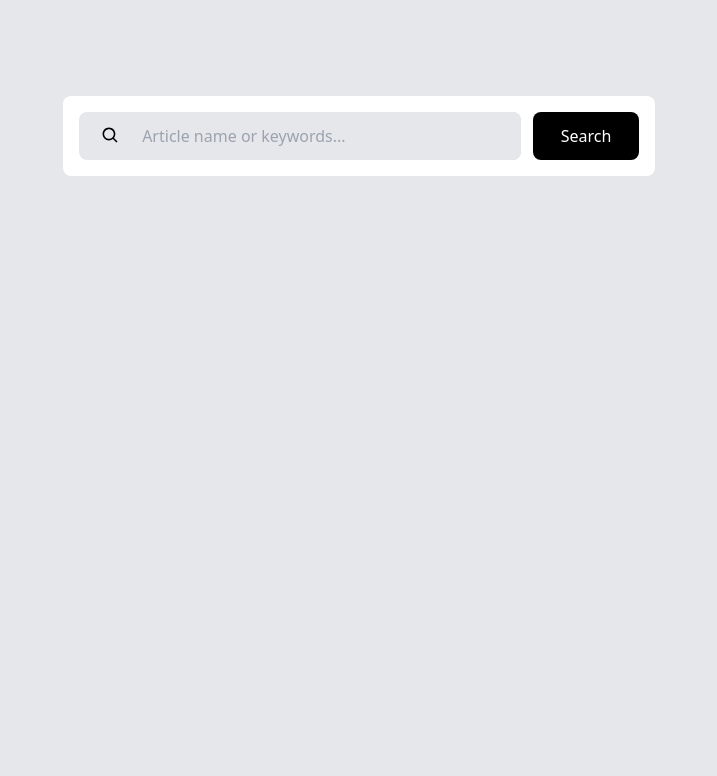
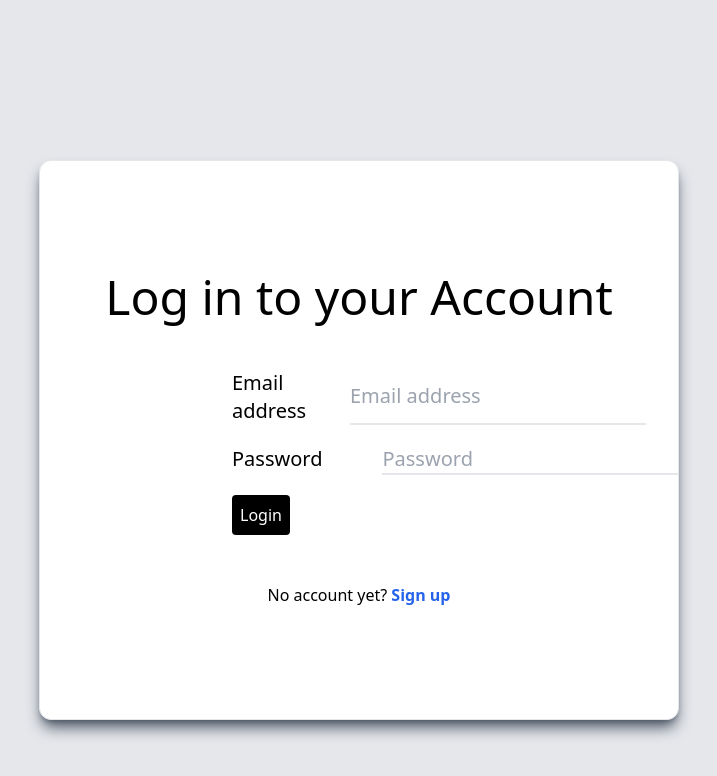
Before and after one commit to srush-shah/giphy-search, a React (Create React App) app: page /login in a window 1280 px wide. Shown: the top 776 px of the page, without its empty margins (281-998 px from the left). Built offline with nearby package versions, Linux system fonts and the light colour scheme; no server answers.

Commit message:
firebase auth added, login and signup pages added

```diff
--- a/package.json
+++ b/package.json
@@ -7,6 +7,8 @@
     "@testing-library/react": "^13.4.0",
     "@testing-library/user-event": "^13.5.0",
     "axios": "^1.2.0",
+    "firebase": "^9.14.0",
+    "firebaseui": "^6.0.2",
     "react": "^18.2.0",
     "react-dom": "^18.2.0",
     "react-icons": "^4.7.1",
--- a/src/App.js
+++ b/src/App.js
@@ -1,9 +1,16 @@
 import Home from "./Pages/Home.page";
+import SignIn from "./Pages/SignIn.page";
+import SignUp from "./Pages/SignUp.page";
+import { Routes, Route } from "react-router-dom";
 
 function App() {
   return (
     <>
-      <Home />
+      <Routes>
+        <Route path="/" exact element={<SignUp />} />
+        <Route path="/login" exact element={<SignIn />} />
+        <Route path="/home/:id" exact element={<Home />} />
+      </Routes>
     </>
   );
 }
--- a/src/Pages/Home.page.jsx
+++ b/src/Pages/Home.page.jsx
@@ -1,23 +1,33 @@
-import { useState, CSSProperties } from "react";
+import { useState } from "react";
 import { ClipLoader } from "react-spinners";
-import GifCard from "../components/GifCard/GifCard.component";
+import { signOut } from "firebase/auth";
+import { auth } from "../firebase";
+import { useNavigate } from "react-router-dom";
 
 //Component
 import SearchBar from "../components/SearchBar/SearchBar.component";
+import GifCard from "../components/GifCard/GifCard.component";
 
 const Home = () => {
   const [isClicked, setIsClicked] = useState(false);
   const [inpValue, setInpValue] = useState("");
   const [gifData, setGifData] = useState([]);
   const [loading, setLoading] = useState(false);
+  const navigate = useNavigate();
+  const handleLogout = () => {
+    signOut(auth)
+      .then(() => {
+        // Sign-out successful.
+        navigate("/login");
+        console.log("Signed out successfully");
+        alert("Signed out successfully");
+      })
+      .catch((error) => {
+        // An error happened.
+        alert(error);
+      });
+  };
 
-  // const requestGifData = async () => {
-  //   const getGIFS = await axios.get(
-  //     `https://api.giphy.com/v1/gifs/search?q=${inpValue}&api_key=${process.env.REACT_APP_API_KEY}`
-  //   );
-  //   setGifData(getGIFS.data.data);
-  //   console.log(getGIFS.data);
-  // };
   if (gifData !== []) {
     console.log(gifData);
   }
@@ -28,6 +38,14 @@ const Home = () => {
           isClicked ? "h-max-fit" : "h-screen"
         }`}
       >
+        <div className="my-12">
+          <button
+            onClick={handleLogout}
+            className="bg-black text-white p-2 rounded"
+          >
+            Log Out
+          </button>
+        </div>
         <div
           className={`container mx-auto bg-white ${
             isClicked ? "w-2/3" : "w-1/2"
--- /dev/null
+++ b/src/Pages/SignIn.page.jsx
@@ -0,0 +1,106 @@
+import React, { useState } from "react";
+import { signInWithEmailAndPassword, onAuthStateChanged } from "firebase/auth";
+import { auth } from "../firebase";
+import { Link, useNavigate } from "react-router-dom";
+
+const SignIn = () => {
+  const navigate = useNavigate();
+
+  const [email, setEmail] = useState("");
+  const [password, setPassword] = useState("");
+
+  const onLogin = async (e) => {
+    e.preventDefault();
+    signInWithEmailAndPassword(auth, email, password)
+      .then((userCredential) => {
+        // Signed in
+        const user = userCredential.user;
+
+        console.log(user);
+        onAuthStateChanged(auth, (user) => {
+          if (user) {
+            // User is signed in, see docs for a list of available properties
+            // https://firebase.google.com/docs/reference/js/firebase.User
+            const uid = user.uid;
+            navigate(`/home/${uid}`);
+            // ...
+            console.log("uid", uid);
+          } else {
+            // User is signed out
+            // ...
+            navigate("/login");
+            console.log("user is logged out");
+          }
+        });
+      })
+      .catch((error) => {
+        const errorCode = error.code;
+        const errorMessage = error.message;
+        alert(errorCode, errorMessage);
+      });
+  };
+
+  return (
+    <>
+      <div className="absolute w-screen h-screen bg-gray-200">
+        <div className="relative top-40 first-letter:container mx-auto px-8 w-1/2 max-h-max border bg-white py-40 rounded-xl shadow-lg shadow-gray-600">
+          <h1 className="relative bottom-12 text-center text-5xl">
+            Log in to your Account
+          </h1>
+          <div className="relative w-full max-h-max pl-40">
+            <form className=" flex flex-col items-start gap-5 ">
+              <div className="flex gap-5">
+                <label htmlFor="email-address" className="text-xl">
+                  Email address
+                </label>
+                <input
+                  id="email-address"
+                  name="email"
+                  type="email"
+                  required
+                  placeholder="Email address"
+                  onChange={(e) => setEmail(e.target.value)}
+                  className="focus:outline-none text-xl border-b-2 focus:border-b-black"
+                />
+              </div>
+
+              <div className="flex gap-14">
+                <label htmlFor="password" className="text-xl pr-1">
+                  Password
+                </label>
+                <input
+                  id="password"
+                  name="password"
+                  type="password"
+                  required
+                  placeholder="Password"
+                  onChange={(e) => setPassword(e.target.value)}
+                  className="focus:outline-none text-xl border-b-2 focus:border-b-black"
+                />
+              </div>
+
+              <div>
+                <button
+                  onClick={onLogin}
+                  className="bg-black text-white p-2 rounded"
+                >
+                  Login
+                </button>
+              </div>
+            </form>
+          </div>
+          <div className="relative top-12 w-full max-h-max text-center">
+            <p>
+              No account yet?{" "}
+              <Link to="/" className="font-bold text-blue-600">
+                Sign up
+              </Link>
+            </p>
+          </div>
+        </div>
+      </div>
+    </>
+  );
+};
+
+export default SignIn;
--- /dev/null
+++ b/src/Pages/SignUp.page.jsx
@@ -0,0 +1,92 @@
+import React, { useState } from "react";
+import { Link, useNavigate } from "react-router-dom";
+import { createUserWithEmailAndPassword } from "firebase/auth";
+import { auth } from "../firebase";
+
+const SignUp = () => {
+  const navigate = useNavigate();
+
+  const [email, setEmail] = useState("");
+  const [password, setPassword] = useState("");
+
+  const handleSubmit = async (e) => {
+    e.preventDefault();
+
+    await createUserWithEmailAndPassword(auth, email, password)
+      .then((userCredential) => {
+        //Signed In
+        const user = userCredential.user;
+        console.log(user);
+        navigate("/login");
+      })
+      .catch((error) => {
+        const errorCode = error.code;
+        const errorMessage = error.message;
+        console.log(errorCode, errorMessage);
+      });
+  };
+
+  return (
+    <>
+      <div className="absolute w-screen h-screen bg-gray-200">
+        <div className="relative top-40 first-letter:container mx-auto px-8 w-1/2 max-h-max border bg-white py-40 rounded-xl shadow-lg shadow-gray-600">
+          <h1 className="relative bottom-12 text-center text-5xl">
+            Welcome to Giphy Search
+          </h1>
+          <div className="relative w-full max-h-max pl-40">
+            <form className=" flex flex-col items-start gap-5 ">
+              <div className="flex gap-5">
+                <label htmlFor="email-address" className="text-xl">
+                  Email Address
+                </label>
+                <input
+                  type="email"
+                  label="Email address"
+                  value={email}
+                  onChange={(e) => setEmail(e.target.value)}
+                  required
+                  placeholder="Email address"
+                  className="focus:outline-none text-xl border-b-2 focus:border-b-black"
+                />
+              </div>
+
+              <div className="flex gap-14">
+                <label htmlFor="password" className="text-xl pr-1">
+                  Password
+                </label>
+                <input
+                  type="password"
+                  label="Create password"
+                  value={password}
+                  onChange={(e) => setPassword(e.target.value)}
+                  required
+                  placeholder="Password"
+                  className="focus:outline-none text-xl border-b-2 focus:border-b-black"
+                />
+              </div>
+
+              <button
+                type="submit"
+                className="bg-black text-white p-2 rounded"
+                onClick={handleSubmit}
+              >
+                Sign up
+              </button>
+            </form>
+          </div>
+
+          <div className="relative top-12 w-full max-h-max text-center">
+            <p>
+              Already have an account?{" "}
+              <Link to="/login" className="font-bold text-blue-600">
+                Sign in
+              </Link>
+            </p>
+          </div>
+        </div>
+      </div>
+    </>
+  );
+};
+
+export default SignUp;
--- /dev/null
+++ b/src/firebase.js
@@ -0,0 +1,23 @@
+// Import the functions you need from the SDKs you need
+import { initializeApp } from "firebase/app";
+import { getAuth } from "firebase/auth";
+// TODO: Add SDKs for Firebase products that you want to use
+// https://firebase.google.com/docs/web/setup#available-libraries
+
+// Your web app's Firebase configuration
+// For Firebase JS SDK v7.20.0 and later, measurementId is optional
+const firebaseConfig = {
+  apiKey: process.env.REACT_APP_FIREBASE_API,
+  authDomain: process.env.REACT_APP_AUTH_DOMAIN,
+  projectId: process.env.REACT_APP_FIREBASE_PROJECT_ID,
+  storageBucket: process.env.REACT_APP_FIREBASE_STORAGE_BUCKET,
+  messagingSenderId: process.env.REACT_APP_FIREBASE_MESSAGING_SENDER_ID,
+  appId: process.env.REACT_APP_FIREBASE_APP_ID,
+  measurementId: process.env.REACT_APP_FIREBASE_MEASUREMENT_ID,
+};
+
+// Initialize Firebase
+const app = initializeApp(firebaseConfig);
+// Initialize Firebase Authentication and get a reference to the service
+export const auth = getAuth(app);
+export default app;
```
Also changed, not shown: 1 other file (tests, documents, lock files or other folders).
